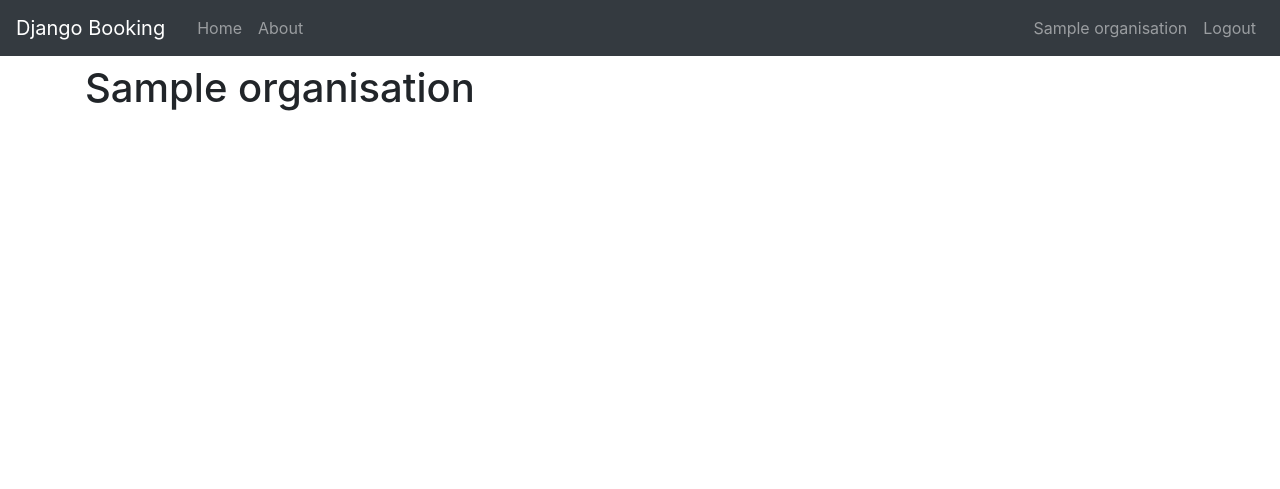
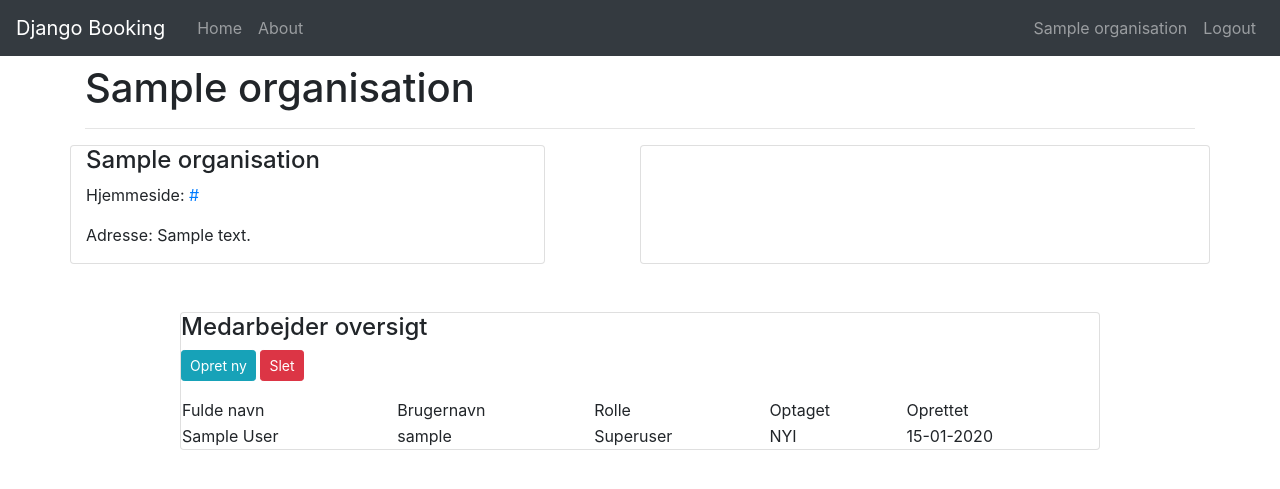
Before and after one commit to Desynchhh/H6-Booking-Project, a Django app: a page that uses templates/includes/navigation/nav.html in a window 1280 px wide. Shown: the top 489 px of the page. Run offline with Django 3.2, Linux system fonts and the light colour scheme; a user stored in the database is signed in; data comes from the database, SQL or seed files in the repository; tables that the repository leaves empty hold one stand-in row (values such as "Sample post"); parts of the project's set-up code (start-up, migrations or seed data) failed here and were passed over.

Commit message:
Added oraganisation + leader creation

```diff
--- a/booking_project/urls.py
+++ b/booking_project/urls.py
@@ -24,8 +24,7 @@ urlpatterns = [
     path('admin/', admin.site.urls),
     path('', include('booking.urls')),
     path('organisation/', include('organisations.urls')),
-    path('register/', user_views.register, name='register'),
-    # path('register/', user_views.RegisterTemplateView.as_view(), name='register'),
+    # path('register/', user_views.register, name='register'),
     path('login/', auth_views.LoginView.as_view(template_name='users/login.html'), name='login'),
     path('logout/', auth_views.LogoutView.as_view(template_name='booking/temp_home.html'), name='logout'),
 ]
--- a/fixtures/roles.json
+++ b/fixtures/roles.json
@@ -1,6 +1,6 @@
 [
     {
-        "model": "users.profile",
+        "model": "users.role",
         "pk": 1,
         "fields": {
             "name": "Superuser",
@@ -8,7 +8,7 @@
         }
     },
     {
-        "model": "users.profile",
+        "model": "users.role",
         "pk": 2,
         "fields": {
             "name": "Leader",
@@ -16,7 +16,7 @@
         }
     },
     {
-        "model": "users.profile",
+        "model": "users.role",
         "pk": 3,
         "fields": {
             "name": "Employee",
--- a/organisations/models.py
+++ b/organisations/models.py
@@ -14,11 +14,23 @@ def validate_is_phonenumber(num:int) -> bool:
 # Create your models here.
 class Organisation(models.Model):
     name = models.CharField(max_length=255)
-    address = models.CharField(max_length=255, )
     phone = models.IntegerField(validators=[validate_is_phonenumber])
     slug = models.SlugField(
         max_length=255,
         blank=True,
+    )
+    address = models.CharField(
+        max_length=255,
+    )
+    website = models.CharField(
+        max_length=255,
+        default=None,
+        null=True
+    )
+    image = models.ImageField(
+        default=None,
+        upload_to='organisations/',
+        null=True
     )
 
     def __str__(self):
--- a/organisations/templates/organisations/organisation_detail.html
+++ b/organisations/templates/organisations/organisation_detail.html
@@ -1,4 +1,63 @@
 {% extends 'base.html' %}
+
 {% block content %}
-<h1>{{ object.name }}</h1>
+    <h1>{{ object.name }}</h1>
+    <hr>
+    <!-- Organisation overview -->
+    <div class="row mb-5 ">
+        <div class="col-md-5 card">
+            <div class="">
+                <h4>{{ object.name }}</h4>
+                {% if object.website %}
+                    <p>Hjemmeside: <a href="{{ object.website }}">{{ object.website }}</a></p>
+                {% endif %}
+                {% if object.address %}
+                    <p>Adresse: {{ object.address }}</p>
+                {% endif %}
+            </div>
+        </div>
+        <div class="col-md-1"></div>
+        <div class="col-md-6 card">
+
+        </div>
+    </div>
+    <!-- Schedule creator/editor -->
+    <!-- Schedule overview -->
+    <!-- Employee account creation -->
+    <!-- Employee overview -->
+    <div class="row">
+        <div class="col-md-10 mx-auto">
+            <div class="card">
+                <div class="employee-overview--navigation">
+                    <h4>Medarbejder oversigt</h4>
+                    <a href="#" class="btn btn-sm btn-info">Opret ny</a>
+                    <a href="#" class="btn btn-sm btn-danger">Slet</a>
+                </div>
+                <div class="" style="padding-top:16px;">
+                    <table class="employee-overview--table-header" style="width:100%;">
+                        <thead>
+                            <tr>
+                                <td>Fulde navn</td>
+                                <td>Brugernavn</td>
+                                <td>Rolle</td>
+                                <td>Optaget</td>
+                                <td>Oprettet</td>
+                            </tr>
+                        </thead>
+                        <tbody>
+                            {% for profile in object.profile_set.all %}
+                                <tr>
+                                    <td>{{ profile.full_name }}</td>
+                                    <td>{{ profile.user.username }}</td>
+                                    <td>{{ profile.role|default:"Ingen" }}</td>
+                                    <td>NYI</td>
+                                    <td>{{ profile.user.date_joined|date:"d-m-Y" }}</td>
+                                </tr>
+                            {% endfor %}
+                        </tbody>
+                    </table>
+                </div>
+            </div>
+        </div>
+    </div>
 {% endblock content %}
--- a/organisations/urls.py
+++ b/organisations/urls.py
@@ -1,10 +1,12 @@
 from django.urls import path
 from .views import (
+    register,
     OrganisationDetailView,
 )
 
 app_name = 'organisations'
 
 urlpatterns = [
+    path('register/', register, name='register'),
     path('<int:pk>/<str:slug>/', OrganisationDetailView.as_view(), name='detail'),
 ]
--- a/organisations/views.py
+++ b/organisations/views.py
@@ -1,8 +1,13 @@
-from django.shortcuts import render
+from django.shortcuts import render, redirect, reverse
 from django.views.generic import DetailView
 from django.contrib.auth.mixins import LoginRequiredMixin
+from django.contrib import messages
 
+from users.forms import UserRegisterForm
+from .forms import OrganisationRegisterForm
 from .models import Organisation
+from users.models import Role
+
 from access_rules import (
     UserInOrganisationMixin
 )
@@ -10,3 +15,28 @@ from access_rules import (
 # Create your views here.
 class OrganisationDetailView(LoginRequiredMixin, UserInOrganisationMixin, DetailView):
     model = Organisation
+
+
+def register(request):
+    if request.method == 'POST':
+        o_form = OrganisationRegisterForm(request.POST)
+        u_form = UserRegisterForm(request.POST)
+        if o_form.is_valid() and u_form.is_valid():
+            roles = Role.objects.get_all_roles()
+            organ = o_form.save()
+            user = u_form.save()
+            user.profile.organisation = organ
+            user.profile.role = roles.get(name='Leader')
+            user.profile.save()
+            messages.success(request, 'Account created successfully.')
+            return redirect(reverse('login'))
+    else:
+        o_form = OrganisationRegisterForm()
+        u_form = UserRegisterForm()
+    context = {
+        'forms': {
+            'u_form': u_form,
+            'o_form': o_form,
+        }
+    }
+    return render(request, 'organisations/register.html', context=context)
--- a/templates/includes/navigation/nav.html
+++ b/templates/includes/navigation/nav.html
@@ -28,7 +28,7 @@
       <a class="nav-item nav-link" href="{% url 'logout' %}">Logout</a>
     {% else %}
       <a class="nav-item nav-link" href="{% url 'login' %}">Login</a>
-      <a class="nav-item nav-link" href="{% url 'register' %}">Register</a>
+      <a class="nav-item nav-link" href="{% url 'organisations:register' %}">Register</a>
     {% endif %}
     </div>
   </div>
--- a/users/models.py
+++ b/users/models.py
@@ -3,7 +3,13 @@ from django.db import models
 from django.contrib.auth.models import User
 
 
+class RoleManager(models.Manager):
+    def get_all_roles(self):
+        return self.all()
+
 class Role(models.Model):
+    objects = RoleManager()
+
     name = models.CharField(max_length=255)
     display_name = models.CharField(max_length=255)
 
@@ -25,5 +31,13 @@ class Profile(models.Model):
         null=True
     )
 
+    @property
+    def full_name(self):
+        "Returns the person's full name."
+        return f'{self.user.first_name} {self.user.last_name}'
+
+    def get_all_roles(self):
+        return self.objects.all()
+
     def __str__(self):
         return f"{self.user.username}'s Profile"
--- a/users/templates/users/login.html
+++ b/users/templates/users/login.html
@@ -16,7 +16,7 @@
                     <button type="submit" class="btn btn-outline-info">Log In</button>
                 </div>
                 <div>
-                    <small>Don't have an account yet? <a href="{% url 'register' %}">Create one here!</a></small>
+                    <small>Don't have an account yet? <a href="{% url 'organisations:register' %}">Create one here!</a></small>
                 </div>
             </div>
         </div>
```
Also changed, not shown: organisations/migrations/0001_initial.py, organisations/templates/organisations/register.html (renamed from users/templates/users/register.html), users/migrations/0001_initial.py, 1 other file.
